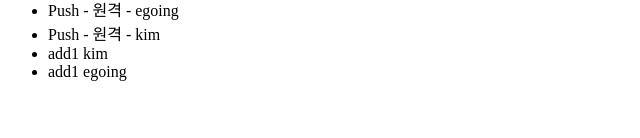
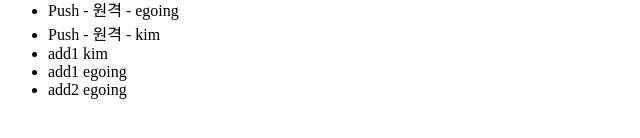
Before and after one commit to ti-kim/tisol_fit_kim, a plain HTML site: page index.html in a window 1280 px wide. Shown: the part 308-446 px from the top of the page, without its empty margins (0-640 px from the left). Drawn offline with Linux system fonts and the light colour scheme.

Commit message:
add2 egoing 추가

```diff
--- a/index.html
+++ b/index.html
@@ -19,6 +19,7 @@
 			<li>Push - 원격  - kim </li>
 			<li>add1   kim </li>
 			<li>add1   egoing </li>
+			<li>add2   egoing </li>
 		</ul>
 	</body>
 </html>
```
